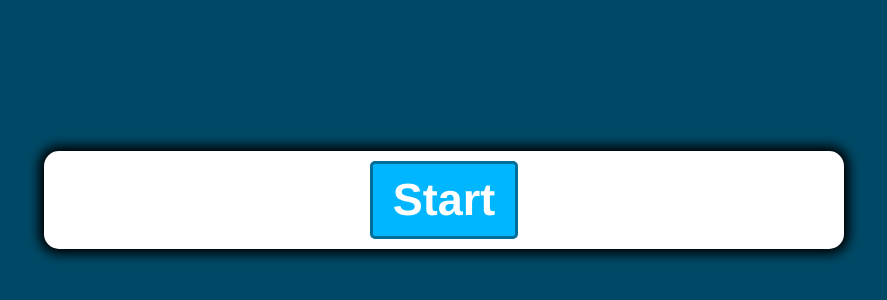
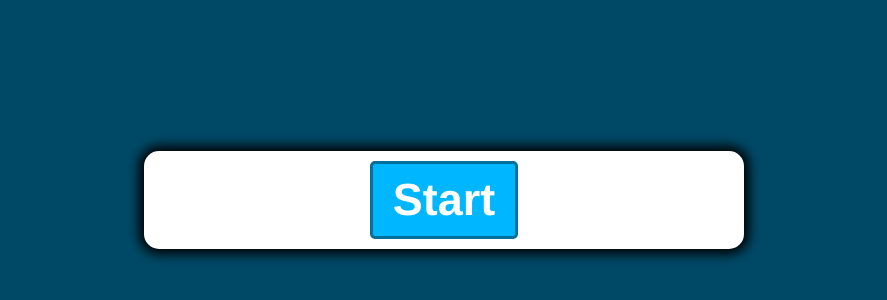
Before and after one commit to Verred01/Bootcamp-Coding-Quiz, a plain HTML site: page index.html in a window 1280 px wide. Shown: the part 208-508 px from the top of the page, without its empty margins (254-1141 px from the left). Drawn offline with Linux system fonts and the light colour scheme.

Commit message:
fixed css

```diff
--- a/assets/css/style.css
+++ b/assets/css/style.css
@@ -36,8 +36,8 @@ body.wrong {
 }
 
 .container {
-    width: 800px;
-    max-width: 80%;
+    width: 600px;
+    max-width: 90%;
     background-color: white;
     border-radius: 15px;
     padding: 10px;
@@ -46,7 +46,7 @@ body.wrong {
 
 .btn-grid {
     display: grid;
-    grid-template-columns: repeat(2, auto);
+    grid-template-columns: repeat(1, auto);
     gap: 15px;
     margin: 15px 0;
 }
```
